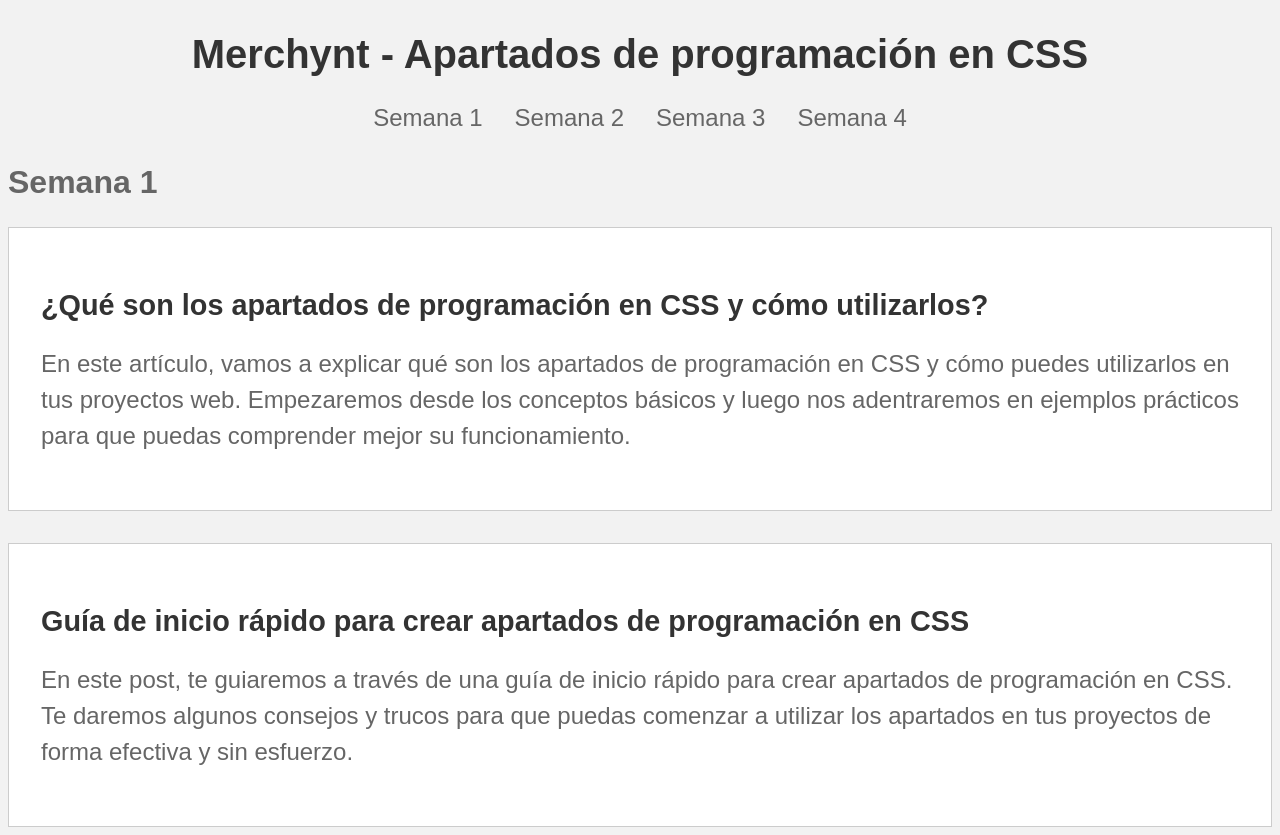
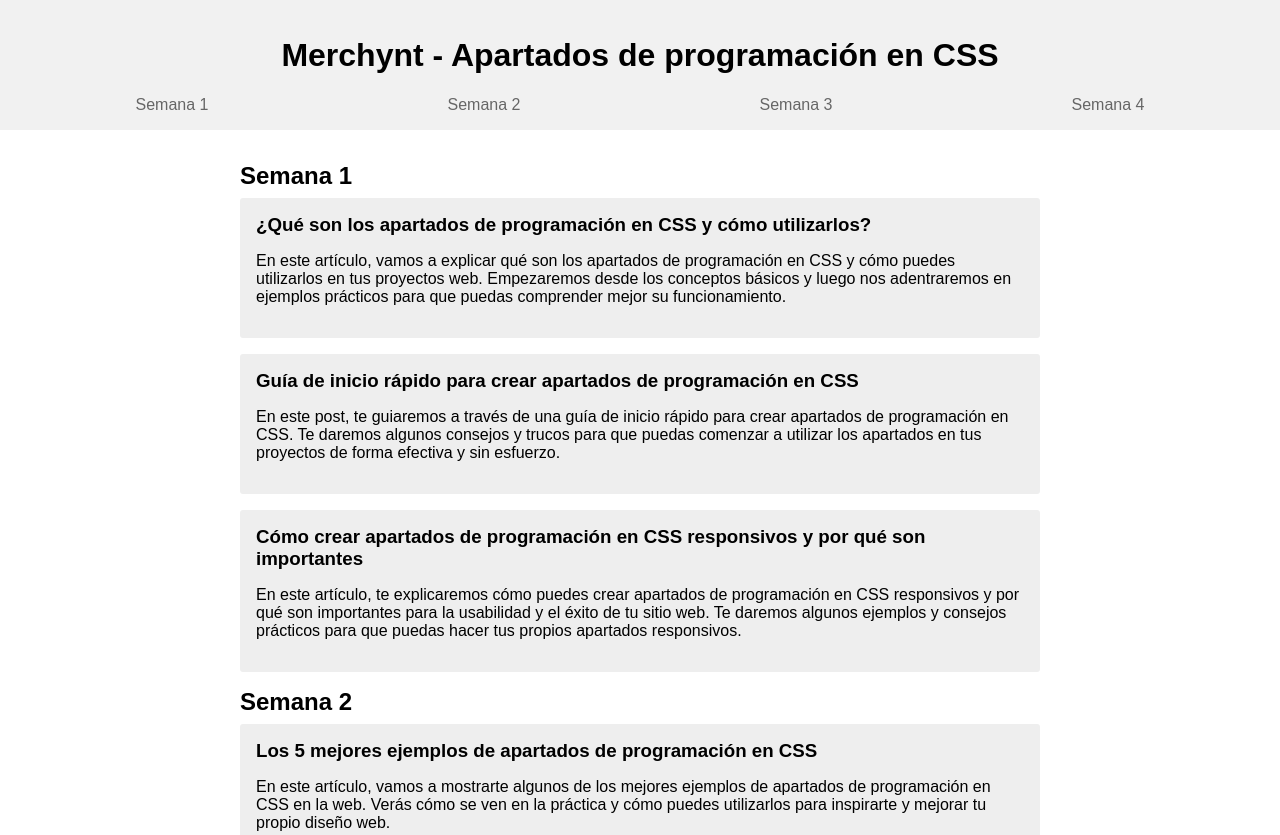
Before and after one commit to edfrutos/_Repositorios, a plain HTML site: page APARTADOS-DE PROGRAMACIÓN-EN-CSS/index.html in a window 1280 px wide. Shown: the top 835 px of the page. Drawn offline with Linux system fonts and the light colour scheme.

Commit message:
Recopilando contenido en ChatGPT y refinando CSS

```diff
--- a/APARTADOS-DE PROGRAMACIÓN-EN-CSS/index.html
+++ b/APARTADOS-DE PROGRAMACIÓN-EN-CSS/index.html
@@ -5,7 +5,7 @@
     <meta http-equiv="X-UA-Compatible" content="IE=edge">
     <meta name="viewport" content="width=device-width, initial-scale=1.0">
     <title>Document</title>
-    <link rel="stylesheet" href="./style.css">
+    <link rel="stylesheet" href="./style2.css">
 </head>
 <body>
     <header>
--- /dev/null
+++ b/APARTADOS-DE PROGRAMACIÓN-EN-CSS/style2.css
@@ -0,0 +1,46 @@
+body {
+    font-family: sans-serif;
+    margin: 0;
+}
+
+header {
+    background-color: #f1f1f1;
+    padding: 1rem;
+    text-align: center;
+}
+
+nav ul {
+    list-style: none;
+    margin: 0;
+    padding: 0;
+    display: flex;
+    justify-content: space-around;
+}
+
+nav a {
+    color: #666;
+    text-decoration: none;
+}
+
+main {
+    padding: 2rem;
+    max-width: 800px;
+    width: 100%;
+    margin: 0 auto;
+}
+
+section {
+    margin-bottom: 1rem;
+}
+
+article {
+    border-radius: 3px;
+    background-color: #eee;
+    padding: 1rem;
+    margin-bottom: 1rem;
+}
+
+h2, h3 {
+    margin-top: 0;
+    margin-bottom: 0.5rem;
+}
```
Also changed, not shown: 1 other file.
